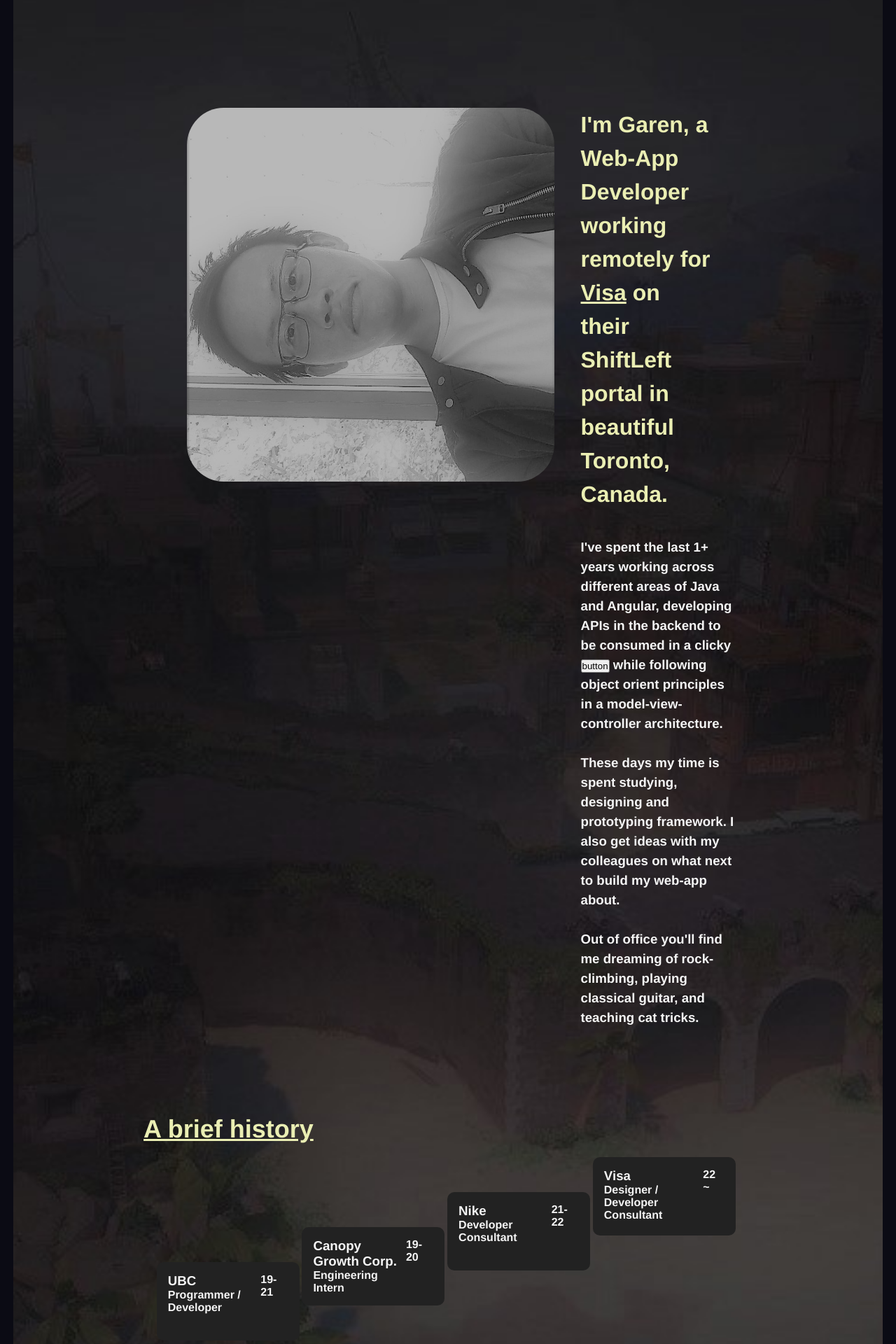
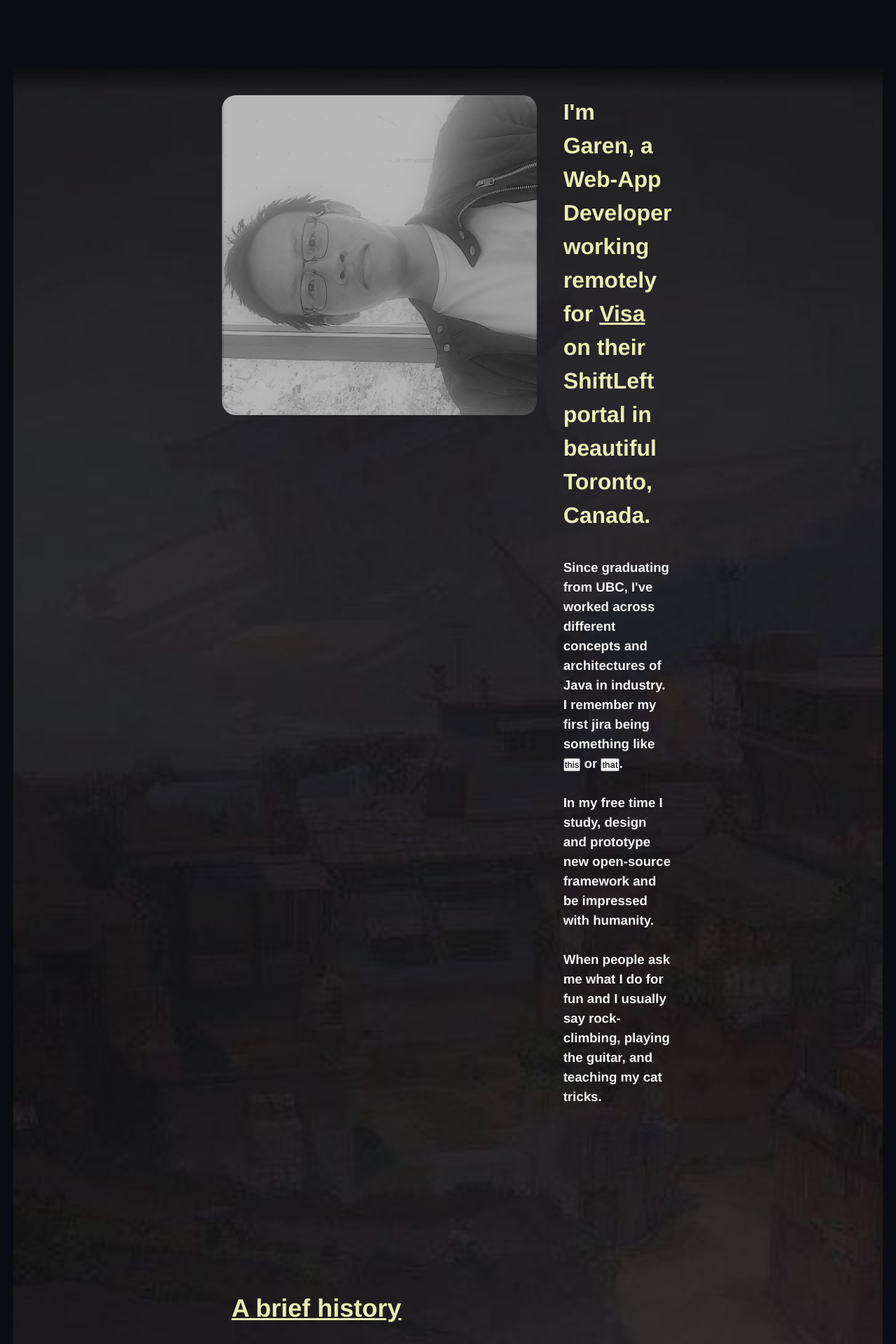
Before and after one commit to garengh4/darksidte, a SvelteKit app: page /about in a window 1280 px wide. Shown: the part 160-2080 px from the top of the page at 70% size. Built offline with nearby package versions, Linux system fonts and the light colour scheme.

Commit message:
complete @media

```diff
--- a/src/lib/Footer.svelte
+++ b/src/lib/Footer.svelte
@@ -48,7 +48,8 @@
   .real-footer {
     background: #111111;
     /* border-radius: 20px; */
-    padding: 10em 0;
+    padding-top: 10em;
+    padding-bottom: 15em;
     text-align: center;
   }
   .real-footer > h1 {
--- a/src/routes/about/+page.svelte
+++ b/src/routes/about/+page.svelte
@@ -35,21 +35,19 @@
       </div>
       <div id="about-dscpt">
         <p>
-          I've spent the last 1+ years working across different areas of Java
-          and Angular, developing APIs in the backend to be consumed in a clicky
-          <button>button</button> while following object orient principles in a model-view-controller
-          architecture.
-        </p>
-        <br>
-        <p>
-          These days my time is spent studying, designing and prototyping
-          framework. I also get ideas with my colleagues on what next to build
-          my web-app about.
+          Since graduating from UBC, I've worked across different concepts and
+          architectures of Java in industry. I remember my first jira being
+          something like <button>this</button> or <button>that</button>.
         </p>
         <br />
         <p>
-          Out of office you'll find me dreaming of rock-climbing, playing
-          classical guitar, and teaching cat tricks.
+          In my free time I study, design and prototype new open-source
+          framework and be impressed with humanity.
+        </p>
+        <br />
+        <p>
+          When people ask me what I do for fun and I usually say rock-climbing, playing
+          the guitar, and teaching my cat tricks.
         </p>
       </div>
     </div>
@@ -124,46 +122,50 @@
   @media (min-width: 768px) {
     .history-block {
       background-color: #222222;
-      padding: 1em;
+      padding: 1.5em;
       font-size: medium;
       border-radius: 10px;
-      width: 24.5%;
+      width: 21em;/* add @media */
     }
     .step-1 {
-      margin-bottom: 0px;
-      margin-top: 150px;
+      margin-bottom: 0em;
+      margin-top: 12em;
     }
     .step-2 {
-      margin-bottom: 50px;
-      margin-top: 100px;
+      margin-bottom: 4em;
+      margin-top: 8em;
     }
     .step-3 {
-      margin-bottom: 100px;
-      margin-top: 50px;
+      margin-bottom: 8em;
+      margin-top: 4em;
     }
     .step-4 {
-      margin-bottom: 150px;
-      margin-top: 0px;
+      margin-bottom: 12em;
+      margin-top: 0em;
     }
   }
 
   .history-container {
+    /* background-color: red; */
     display: flex;
     flex-wrap: wrap;
-    padding: 1em;
     border-radius: 15px;
     gap: 0.2em;
-    margin: -10% 15% 15%;
+    margin-top: -10em;
+    justify-content: center;
+    padding-top: 5em;
+    padding-bottom: 20em;
   }
 
   /* ===========================FLEX====================================== */
   .currently-reading {
     display: flex;
     justify-content: space-between;
-    margin-left: 15%;
-    margin-right: 10%;
-    padding-bottom: 10%;
-    margin-top: -8%;
+    margin: -7em 8em;/* add @media */
+    padding-bottom: 25em;
+  }
+  .box > h3 {
+    margin-top: 1em;
   }
   .box {
     margin-top: auto;
@@ -176,16 +178,16 @@
   /* ===================================================================== */
   .heading {
     color: #eaeeb3;
-    /* background: dimgray; */
     font-size: x-large;
     text-decoration: underline;
-    margin: 10% 15%;     /* compensate for timeline */
+    margin: 8em 9em; /* add @media */
   }
   /* ===========================GRID====================================== */
 
+
   #about-portrait > img {
-    width: 525px;
-    border-radius: 10%;
+    width: 450px;
+    border-radius: 20px;
   }
   #about-portrait {
     grid-area: b;
@@ -198,7 +200,6 @@
     font-size: xx-large;
     font-weight: bold;
     line-height: 1.5em;
-    margin-right: 15%;
   }
   #about-title > h1 > a:hover {
     text-underline-offset: 0.2em;
@@ -220,9 +221,7 @@
       "b c c"
       "b c c";
     gap: 2em;
-    margin-left: 20%;
-    margin-right: 17%;
-    padding-top: 13em;
+    margin: 10em;
   }
   /* ===================================================================== */
   .background {
@@ -233,4 +232,19 @@
     /* max-height: 120vh;
     min-height: 120vh; */
   }
+
+  @media screen and (min-width: 980px) {
+    .about-container{
+      padding: 2em 8em 4em 6em;
+    }
+    .heading {
+      margin: 8em 13em; /* add @media */
+    }
+    .history-block{
+      width: 25em;/* add @media */
+    }
+    .currently-reading{
+      margin: -5em 15em;/* add @media */
+    }
+  }
 </style>
```
